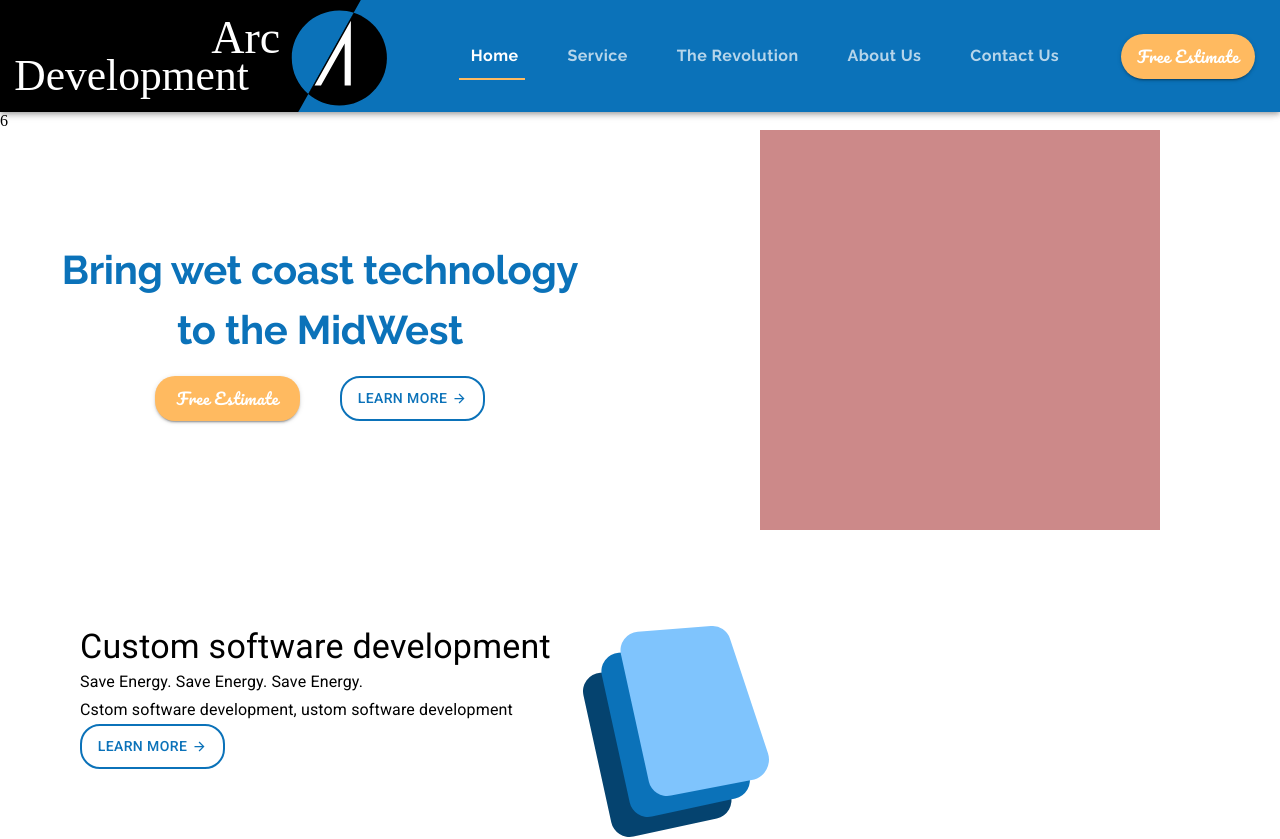
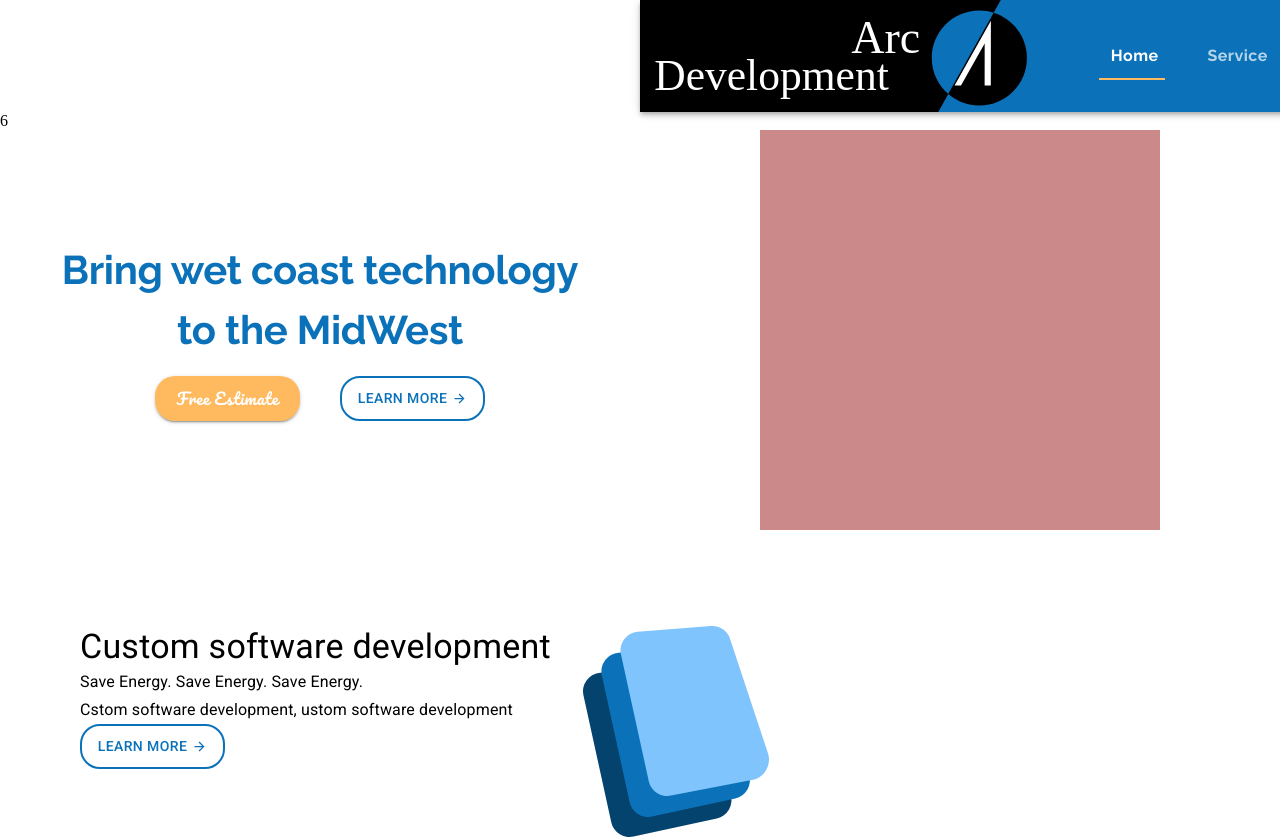
Before and after one commit to Kf-VasileMoraru/MaterialUI, a React (Create React App) app: page / in a window 1280 px wide. Shown: the top 839 px of the page. Built offline with nearby package versions, Linux system fonts and the light colour scheme.

Commit message:
adaugam Contact

```diff
--- a/src/components/ui/Header.js
+++ b/src/components/ui/Header.js
@@ -136,7 +136,7 @@ export default function Header(props) {
     );
     return (
         <>
-            <AppBar position='fixed' color='primary' style={{maxWidth: 1300, right: 'auto'}}>
+            <AppBar position='fixed' color='primary' style={{  left: '50%'}}>
                 <Toolbar disableGutters>
                     {/*<Typography variant='h5' color='secondary'> Ceva development </Typography>*/}
 
--- a/src/styles/main.css
+++ b/src/styles/main.css
@@ -6,7 +6,7 @@ html {
 }
 
 body{
-    margin: 0px auto;
+    margin: 0px ;
     padding: 0px;
-    max-width: 1300px;
+
 }
```
